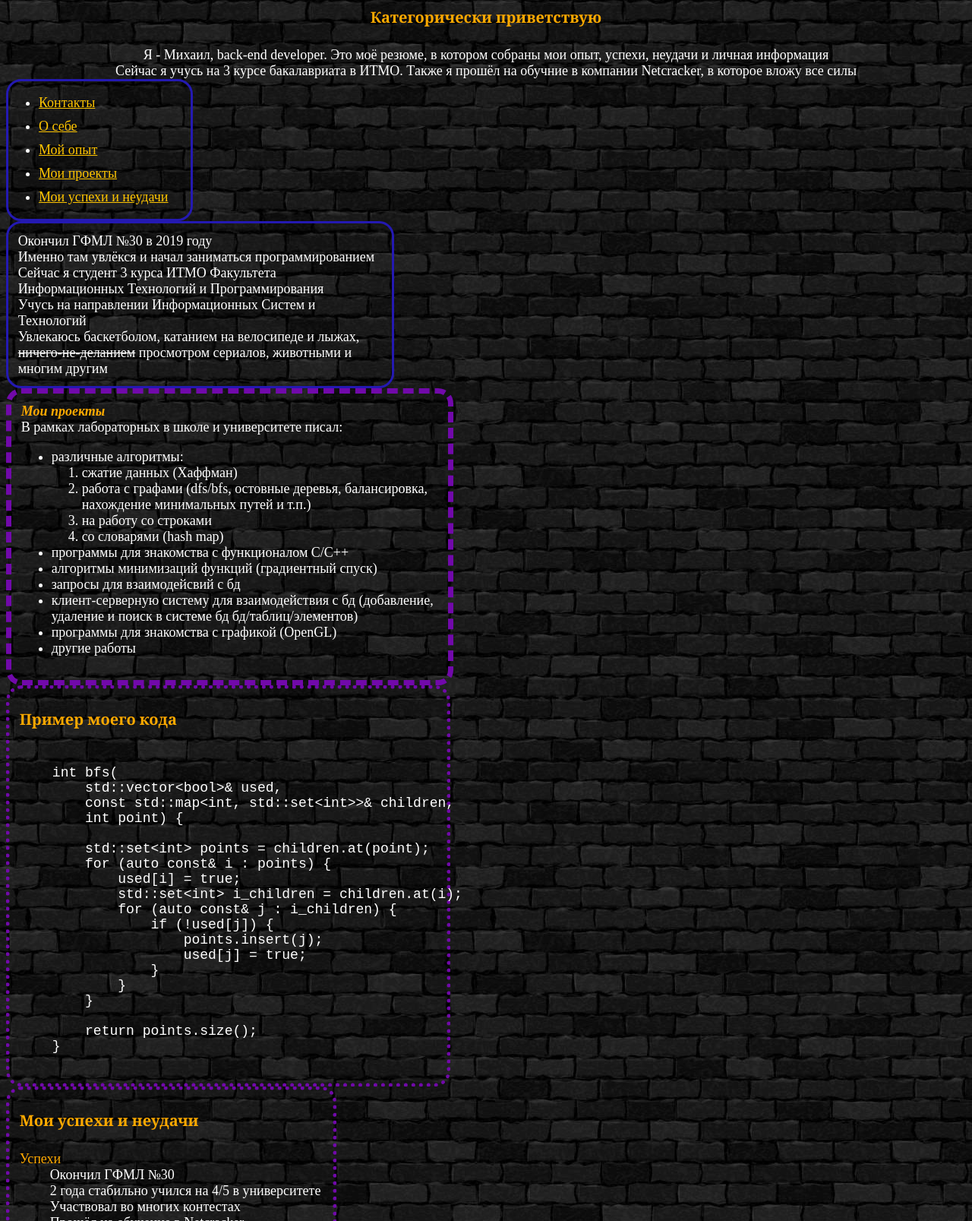
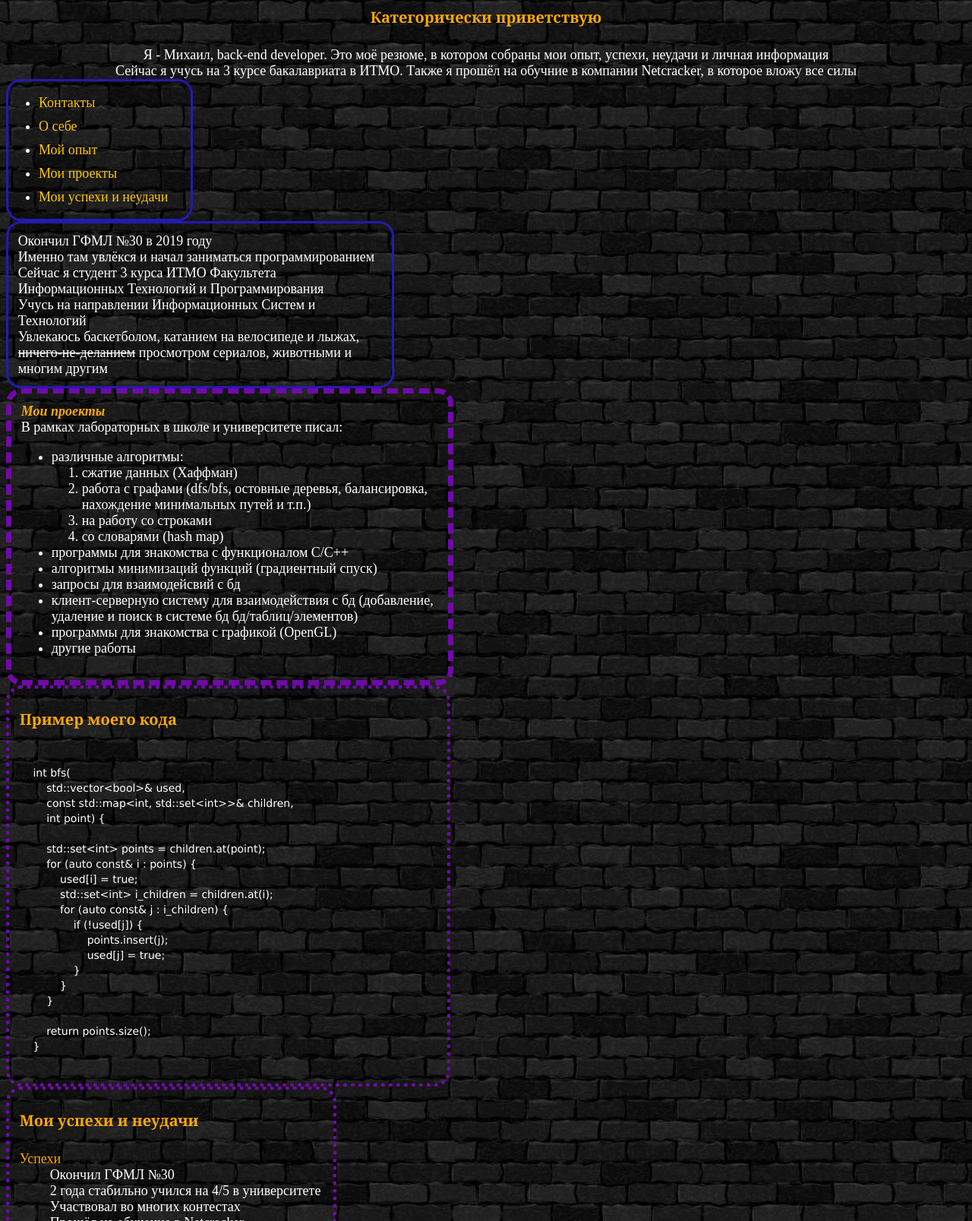
Before and after one commit to MihailOlshansky/Web2122, a plain HTML site: page index.html in a window 1280 px wide. Shown: the part 627-2234 px from the top of the page at 76% size. Drawn offline with Linux system fonts and the light colour scheme.

Commit message:
Some better fint styles

```diff
--- a/css/outline.css
+++ b/css/outline.css
@@ -1,14 +1,11 @@
 body {
-    color: #ffffff;
     background-image: url(../resources/background.jpg);
 }
 
 h4 {
-    color: #ffaa00;
 }
 
 strong {
-    color: #ffaa00;
 }
 
 #Мой_опыт {
@@ -33,7 +30,6 @@ strong {
 }
 
 #О_себе {
-    color:  #ffffff;
     border-style: solid;
     border-radius: 20px;
     border-color: #2419b2;
@@ -88,7 +84,6 @@ strong {
 }
 
 a[href] {
-    color: #ffc500;
 }
 
 footer {
--- a/css/text_format.css
+++ b/css/text_format.css
@@ -1,15 +1,18 @@
 body {
+    color: #ffffff;
     font-size: 18px;
     font-family: 'Times New Roman', Times, serif;
     text-align: left;
 }
 
 h4 {
+    color: #ffaa00;
     font-size: 20px;
     font-family: Georgia, 'Times New Roman', Times, serif;
 }
 
 strong {
+    color: #ffaa00;
     font-style: italic;
 }
 
@@ -30,7 +33,9 @@ strong {
 #Menue li {
 }
 
-#My_code {
+#My_code code{
+    font-family: Verdana, Geneva, Tahoma, sans-serif;
+    font-size: 14px;
 }
 
 #Мои_у\/н dt{
@@ -48,6 +53,8 @@ strong {
 }
 
 a[href] {
+    color: #ffc500;
+    text-decoration: none;
 }
 
 footer {
```
Also changed, not shown: resources/Arrow.png (added), resources/Arrow1.png (added), resources/Arrow2.png (added).
